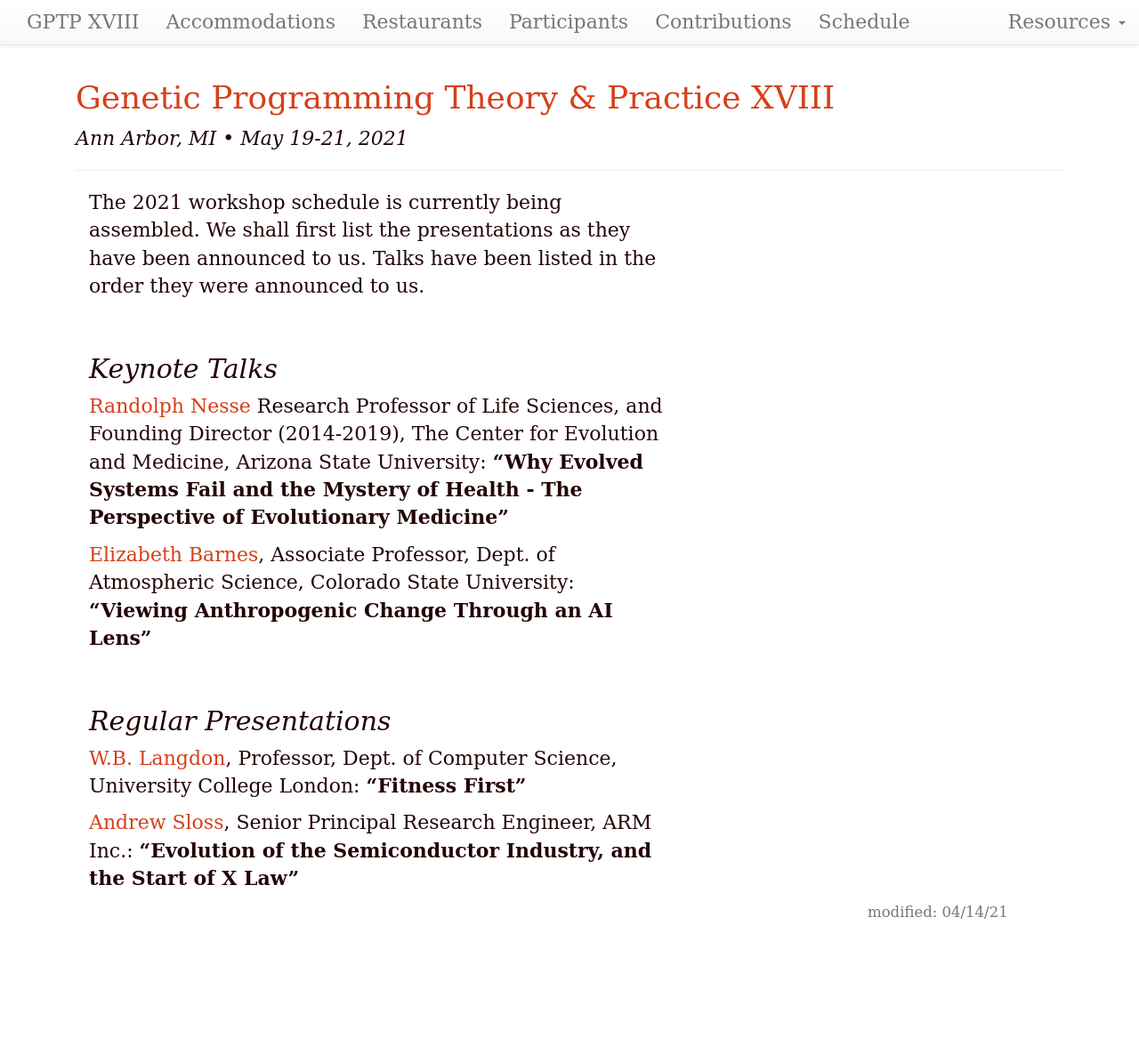
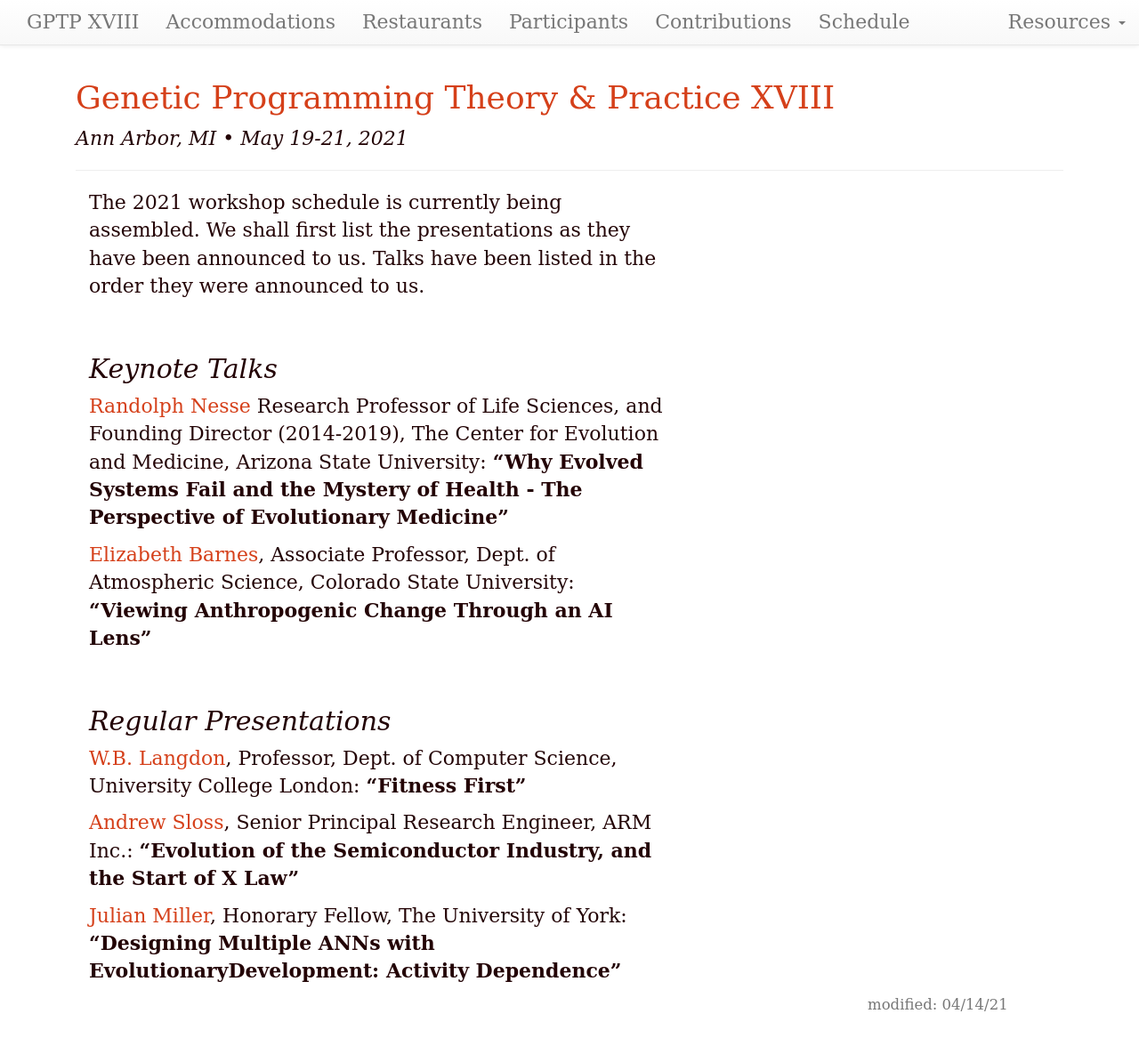
Before and after one commit to GPTP-workshop/gptp-workshop.github.io, a Jekyll site: the page built from schedule.md, in a window 1280 px wide and 1183 px high. Shown: the top 1176 px of the window at 89% size. Built offline with Jekyll 4.4.1, drawn with Linux system fonts in a browser that asks for light colours.

Commit message:
Update schedule.md

```diff
--- a/schedule.md
+++ b/schedule.md
@@ -26,3 +26,6 @@ The Center for Evolution and Medicine, Arizona State University:
 
 [Andrew Sloss](https://www.linkedin.com/in/asloss), Senior Principal Research Engineer, ARM Inc.:
 **"Evolution of the Semiconductor Industry, and the Start of X Law"**
+
+[Julian Miller](hhttps://www.york.ac.uk/electronic-engineering/staff/julian_miller/), Honorary Fellow, The University of York:
+**"Designing Multiple ANNs with EvolutionaryDevelopment: Activity Dependence"**
```
